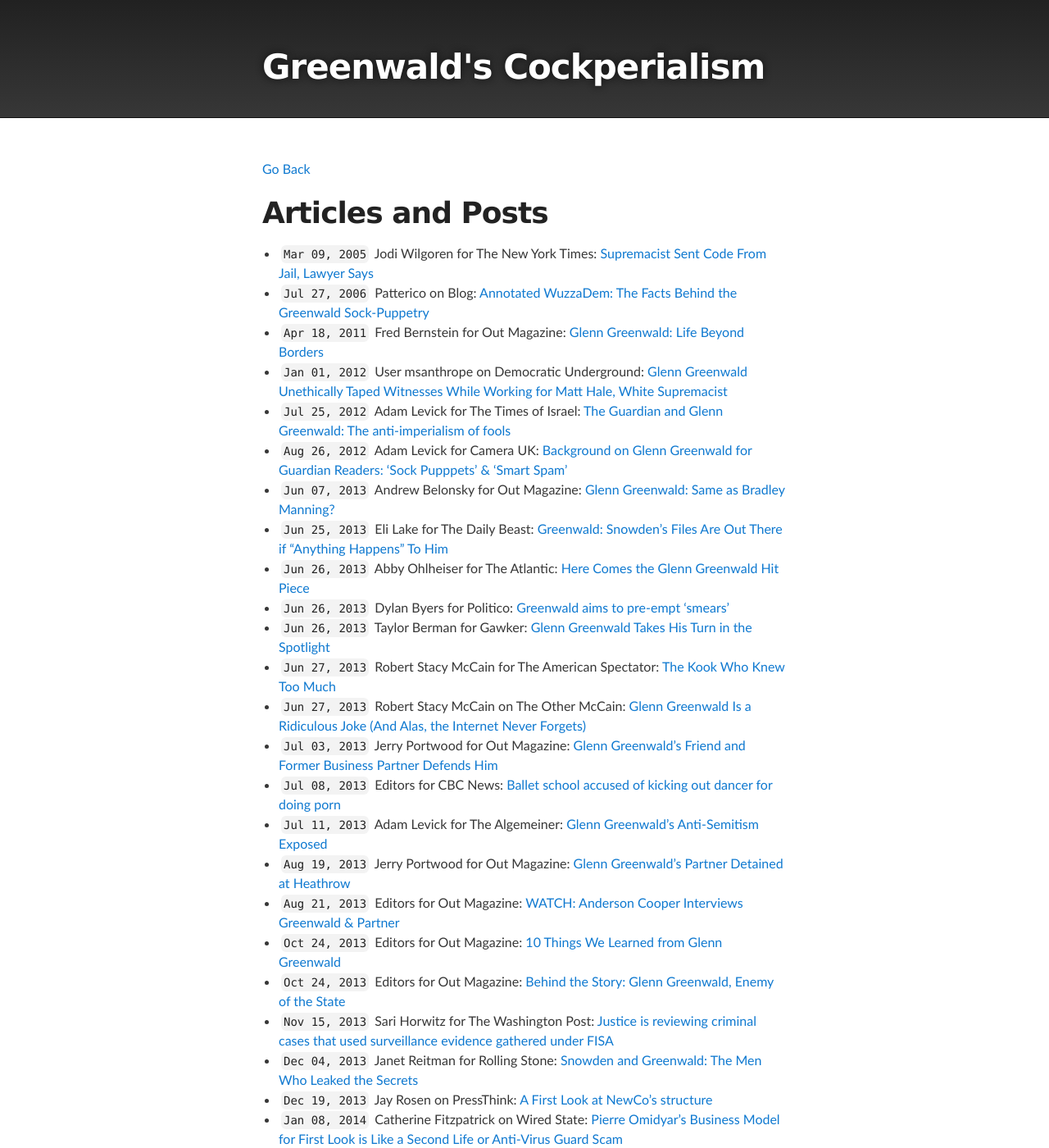
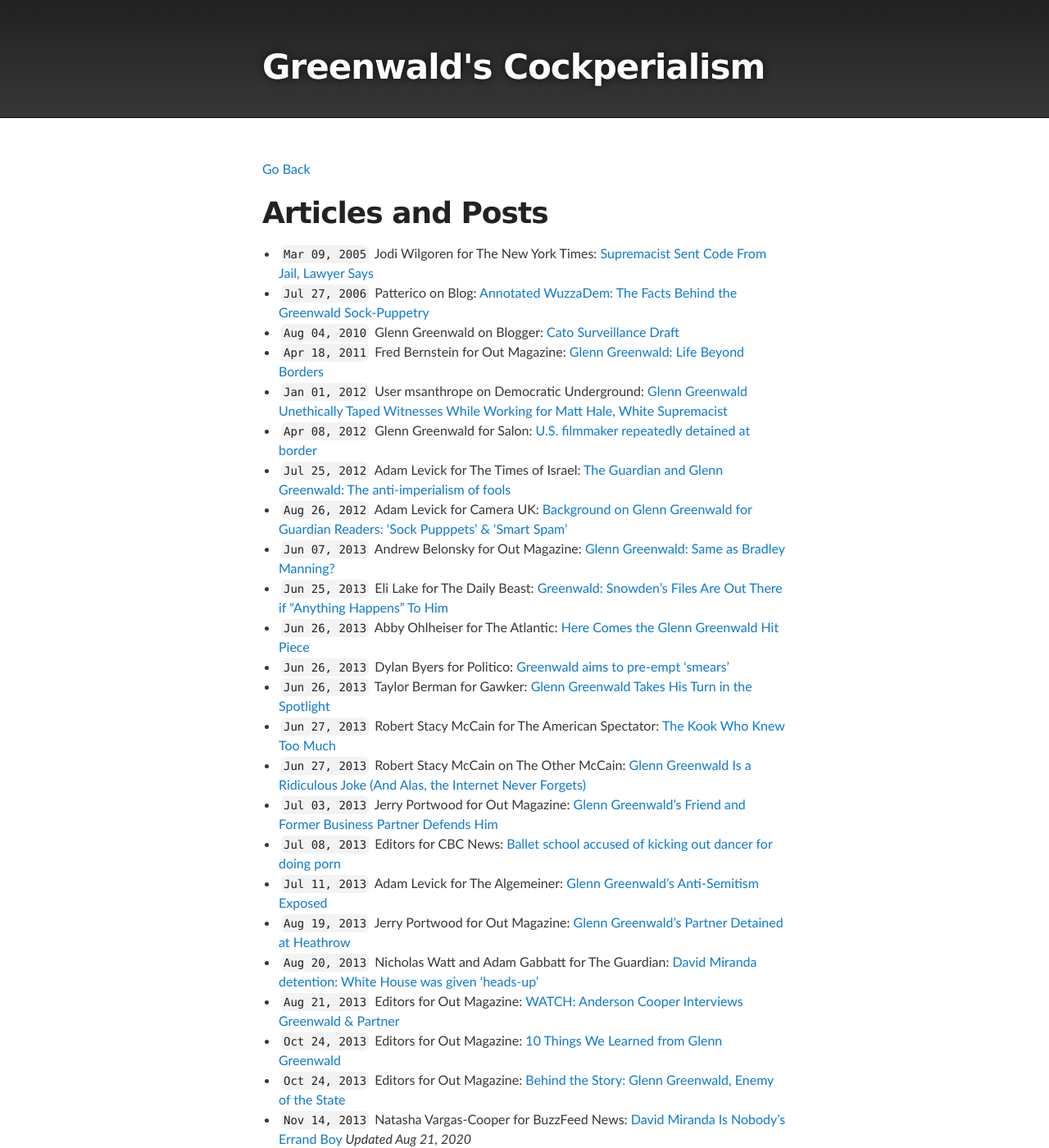
Before and after one commit to masternotions/masternotions.github.io, a Jekyll site: the page built from articles.md, in a window 1280 px wide and 1400 px high. Shown: the whole window at 82% size. Built offline with Jekyll 4.4.1, drawn with Linux system fonts in a browser that asks for light colours; some of the changed text lies outside the part shown.

Commit message:
Update articles.md

```diff
--- a/articles.md
+++ b/articles.md
@@ -9,8 +9,10 @@ title: Articles
 
 - ``Mar 09, 2005`` Jodi Wilgoren for The New York Times: [Supremacist Sent Code From Jail, Lawyer Says](https://www.nytimes.com/2005/03/09/us/supremacist-sent-code-from-jail-lawyer-says.html)
 - ``Jul 27, 2006`` Patterico on Blog: [Annotated WuzzaDem: The Facts Behind the Greenwald Sock-Puppetry](http://patterico.com/2006/07/27/annotated-wuzzadem-the-facts-behind-the-greenwald-sock-puppetry/)
+- ``Aug 04, 2010`` Glenn Greenwald on Blogger: [Cato Surveillance Draft](http://surveillancedraft.blogspot.com/)
 - ``Apr 18, 2011`` Fred Bernstein for Out Magazine: [Glenn Greenwald: Life Beyond Borders](https://www.out.com/news-commentary/2011/04/18/glenn-greenwald-life-beyond-borders)
 - ``Jan 01, 2012`` User msanthrope on Democratic Underground: [Glenn Greenwald Unethically Taped Witnesses While Working for Matt Hale, White Supremacist](https://upload.democraticunderground.com/1002101211)
+- ``Apr 08, 2012`` Glenn Greenwald for Salon: [U.S. filmmaker repeatedly detained at border](https://www.salon.com/test2/2012/04/08/u_s_filmmaker_repeatedly_detained_at_border/)
 - ``Jul 25, 2012`` Adam Levick for The Times of Israel: [The Guardian and Glenn Greenwald: The anti-imperialism of fools](https://blogs.timesofisrael.com/the-guardian-and-glenn-greenwald-the-anti-imperialism-of-fools/)
 - ``Aug 26, 2012`` Adam Levick for Camera UK: [Background on Glenn Greenwald for Guardian Readers: 'Sock Pupppets' & 'Smart Spam'](https://camera-uk.org/2012/08/26/background-on-glenn-greenwald-for-guardian-readers-sock-puppets-smart-spam/)
 - ``Jun 07, 2013`` Andrew Belonsky for Out Magazine: [Glenn Greenwald: Same as Bradley Manning?](https://www.out.com/entertainment/popnography/2013/06/07/glenn-greenwald-whistleblower-bradley-manning)
@@ -24,9 +26,11 @@ title: Articles
 - ``Jul 08, 2013`` Editors for CBC News: [Ballet school accused of kicking out dancer for doing porn](https://www.cbc.ca/news/canada/manitoba/ballet-school-accused-of-kicking-out-dancer-for-doing-porn-1.1329099)
 - ``Jul 11, 2013`` Adam Levick for The Algemeiner: [Glenn Greenwald's Anti-Semitism Exposed](https://www.algemeiner.com/2013/07/11/glenn-greenwalds-anti-semitism-exposed/)
 - ``Aug 19, 2013`` Jerry Portwood for Out Magazine: [Glenn Greenwald's Partner Detained at Heathrow](https://www.out.com/news-opinion/2013/08/19/glenn-greenwalds-partner-detained-heathrow)
+- ``Aug 20, 2013`` Nicholas Watt and Adam Gabbatt for The Guardian: [David Miranda detention: White House was given 'heads-up'](https://www.theguardian.com/world/2013/aug/19/white-house-david-miranda-heads-up)
 - ``Aug 21, 2013`` Editors for Out Magazine: [WATCH: Anderson Cooper Interviews Greenwald & Partner](https://www.out.com/entertainment/popnography/2013/08/21/watch-anderson-cooper-interviews-glenn-greenwald-david-miranda)
 - ``Oct 24, 2013`` Editors for Out Magazine: [10 Things We Learned from Glenn Greenwald](https://www.out.com/glenn-greenwald/2013/10/24/10-things-we-learned-glenn-greenwald)
 - ``Oct 24, 2013`` Editors for Out Magazine: [Behind the Story: Glenn Greenwald, Enemy of the State](https://www.out.com/news-opinion/2013/10/24/behind-story-glenn-greenwald-enemy-state)
+- ``Nov 14, 2013`` Natasha Vargas-Cooper for BuzzFeed News: [David Miranda Is Nobody's Errand Boy](https://www.buzzfeed.com/natashavc/david-miranda-is-nobodys-errand-boy) _Updated Aug 21, 2020_
 - ``Nov 15, 2013`` Sari Horwitz for The Washington Post: [Justice is reviewing criminal cases that used surveillance evidence gathered under FISA](https://www.washingtonpost.com/world/national-security/justice-reviewing-criminal-cases-that-used-evidence-gathered-under-fisa-act/2013/11/15/0aea6420-4e0d-11e3-9890-a1e0997fb0c0_story.html)
 - ``Dec 04, 2013`` Janet Reitman for Rolling Stone: [Snowden and Greenwald: The Men Who Leaked the Secrets](https://www.rollingstone.com/culture/culture-news/snowden-and-greenwald-the-men-who-leaked-the-secrets-104970/?print=true)
 - ``Dec 19, 2013`` Jay Rosen on PressThink: [A First Look at NewCo's structure](https://pressthink.org/2013/12/a-first-look-at-newcos-structure/)
```
Also changed, not shown: other parts of articles.md (+0 -1 lines).
